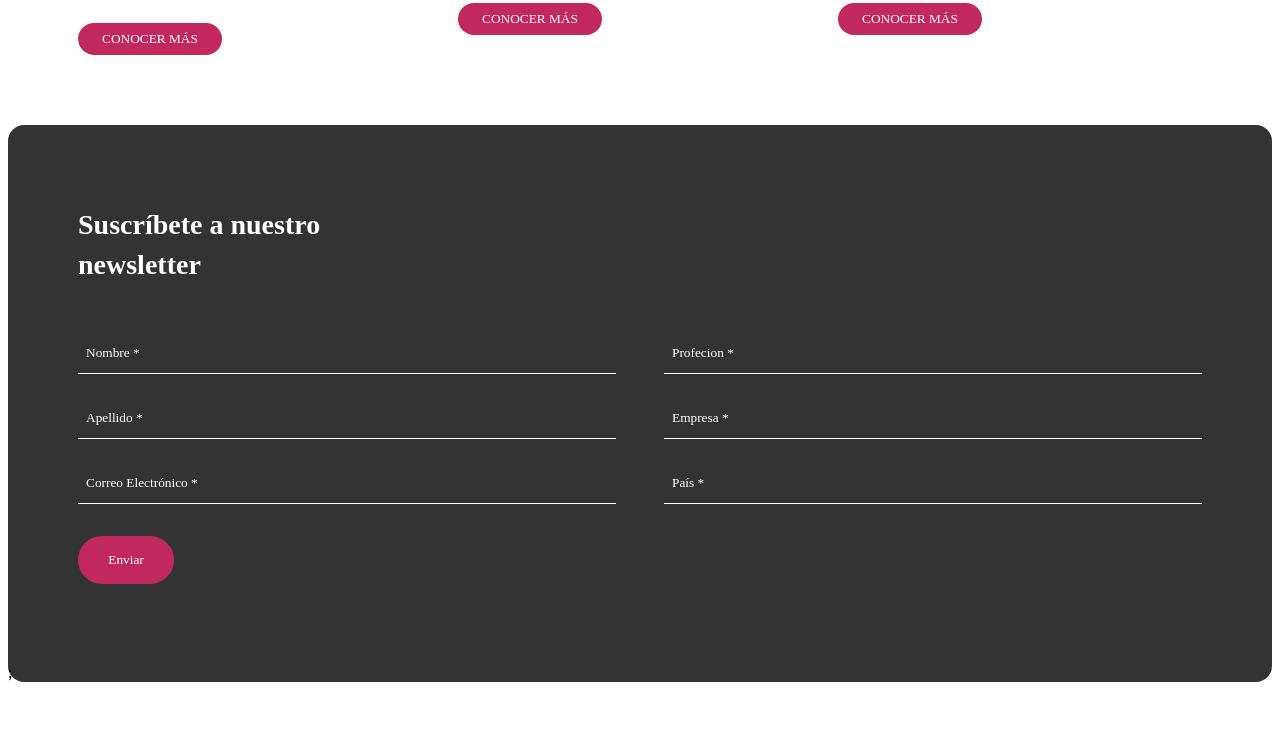
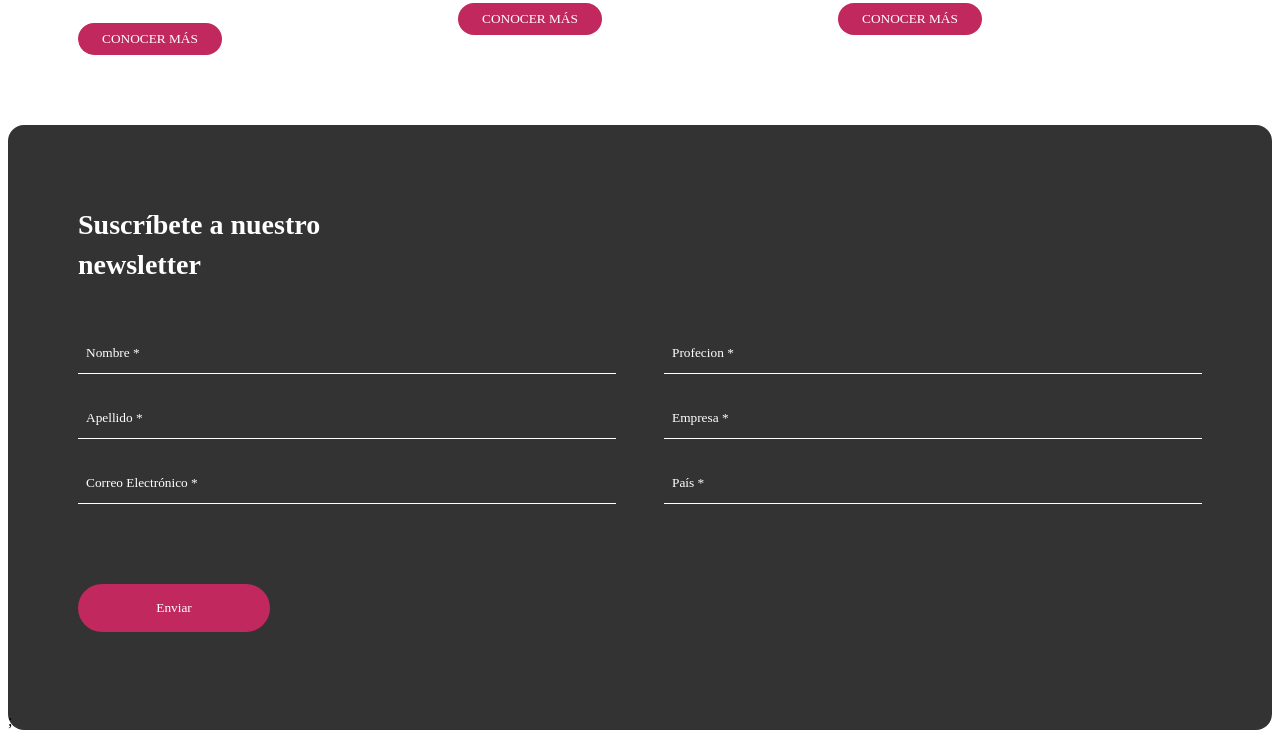
Before and after one commit to BrayanChichipan/agora-app-test, a React (Vite) app: page / in a window 1280 px wide. Shown: the part 3725-4475 px from the top of the page. Built offline with nearby package versions, Linux system fonts and the light colour scheme; the HTML template or start-up script is replaced by a standard one.

Commit message:
feat(UserContact): basic form added

```diff
--- /dev/null
+++ b/src/apis/user-contact.client.ts
@@ -0,0 +1,9 @@
+import { envars } from "@/config";
+import axios from "axios";
+
+export const contactClient = axios.create({
+  baseURL: `${envars.AGORA_API}/api/v1/user-contact`,
+  headers: {
+    "Content-Type": "application/json",
+  },
+});
--- a/src/components/common/Navbar/index.tsx
+++ b/src/components/common/Navbar/index.tsx
@@ -15,8 +15,6 @@ export const Navbar: FC<NabvarProps> = () => {
   const { width } = useDimensions();
   const { pathname } = useLocation();
   const [isMenuOpen, setIsMenuOpen] = useState(false);
-
-  console.log(pathname);
 
   return (
     <div className={styles.container}>
--- a/src/pages/home/ContactForm/contact-form.module.scss
+++ b/src/pages/home/ContactForm/contact-form.module.scss
@@ -38,6 +38,14 @@
         gap: 1.5rem;
       }
     }
+
+    .success-message{
+      color: $white;
+    }
+
+    .error-message{
+      color: $secondary-color;
+    }
   }
 
 
--- a/src/pages/home/ContactForm/index.tsx
+++ b/src/pages/home/ContactForm/index.tsx
@@ -1,14 +1,46 @@
 import { Container } from "@/components/layouts";
 import styles from "./contact-form.module.scss";
-import { Button, Input } from "@/components/ui";
+import { Button, Input, Spinner } from "@/components/ui";
+import { FormEvent, useRef, useState } from "react";
+import { createUserContact } from "@/services";
 
 export const ContactForm = () => {
+  const formRef = useRef<HTMLFormElement>(null);
+  const [formState, setFormState] = useState<
+    "loading" | "initial" | "sended" | "error"
+  >();
+
+  const onSubmit = async (e: FormEvent<HTMLFormElement>) => {
+    e.preventDefault();
+    const { name, lastName, email, profession, company, country } = (
+      e.target as any
+    ).elements;
+    setFormState("loading");
+    try {
+      await createUserContact({
+        company: company.value,
+        country: country.value,
+        email: email.value,
+        lastName: lastName.value,
+        name: name.value,
+        profession: profession.value,
+      });
+      setFormState("sended");
+    } catch (err) {
+      setFormState("error");
+    }
+  };
+
   return (
     <div className={styles.container}>
       <Container as="section">
         <div className={styles.content}>
           <h2>Suscríbete a nuestro newsletter</h2>
-          <div className={styles["field-container"]}>
+          <form
+            className={styles["field-container"]}
+            onSubmit={onSubmit}
+            ref={formRef}
+          >
             <div
               style={{
                 display: "flex",
@@ -16,9 +48,14 @@ export const ContactForm = () => {
                 gap: "1.5rem",
               }}
             >
-              <Input placeholder="Nombre *" />
-              <Input placeholder="Apellido *" />
-              <Input placeholder="Correo Electrónico *" />
+              <Input placeholder="Nombre *" name="name" required />
+              <Input placeholder="Apellido *" name="lastName" required />
+              <Input
+                placeholder="Correo Electrónico *"
+                name="email"
+                required
+                type="email"
+              />
             </div>
             <div
               style={{
@@ -27,12 +64,24 @@ export const ContactForm = () => {
                 gap: "1.5rem",
               }}
             >
-              <Input placeholder="Profecion *" />
-              <Input placeholder="Empresa *" />
-              <Input placeholder="País *" />
+              <Input placeholder="Profecion *" name="profession" required />
+              <Input placeholder="Empresa *" name="company" required />
+              <Input placeholder="País *" name="country" required />
             </div>
-          </div>
-          <Button style={{ marginTop: "2rem" }}>Enviar</Button>
+            <Button style={{ marginTop: "2rem", width: "12rem" }} type="submit">
+              {formState == "loading" ? <Spinner color="#fff" /> : "Enviar"}
+            </Button>
+          </form>
+          {formState == "sended" && (
+            <p className={styles["success-message"]}>
+              Thanks for subscribing to our newsletter
+            </p>
+          )}
+          {formState == "error" && (
+            <p className={styles["error-message"]}>
+              Something went wrong, please try again later
+            </p>
+          )}
         </div>
       </Container>
       ;
--- a/src/services/index.ts
+++ b/src/services/index.ts
@@ -1 +1,2 @@
 export * from "./posts";
+export * from "./user-contact";
--- /dev/null
+++ b/src/services/user-contact/index.ts
@@ -0,0 +1 @@
+export * from "./mutation";
--- /dev/null
+++ b/src/services/user-contact/mutation.ts
@@ -0,0 +1,15 @@
+import { contactClient } from "@/apis/user-contact.client";
+
+interface UserContactInput {
+  name: string;
+  lastName: string;
+  email: string;
+  profession: string;
+  company: string;
+  country: string;
+}
+
+export const createUserContact = async (data: UserContactInput) => {
+  const res = await contactClient.post("/", data);
+  return res.data;
+};
```
Also changed, not shown: .eslintrc.cjs.
